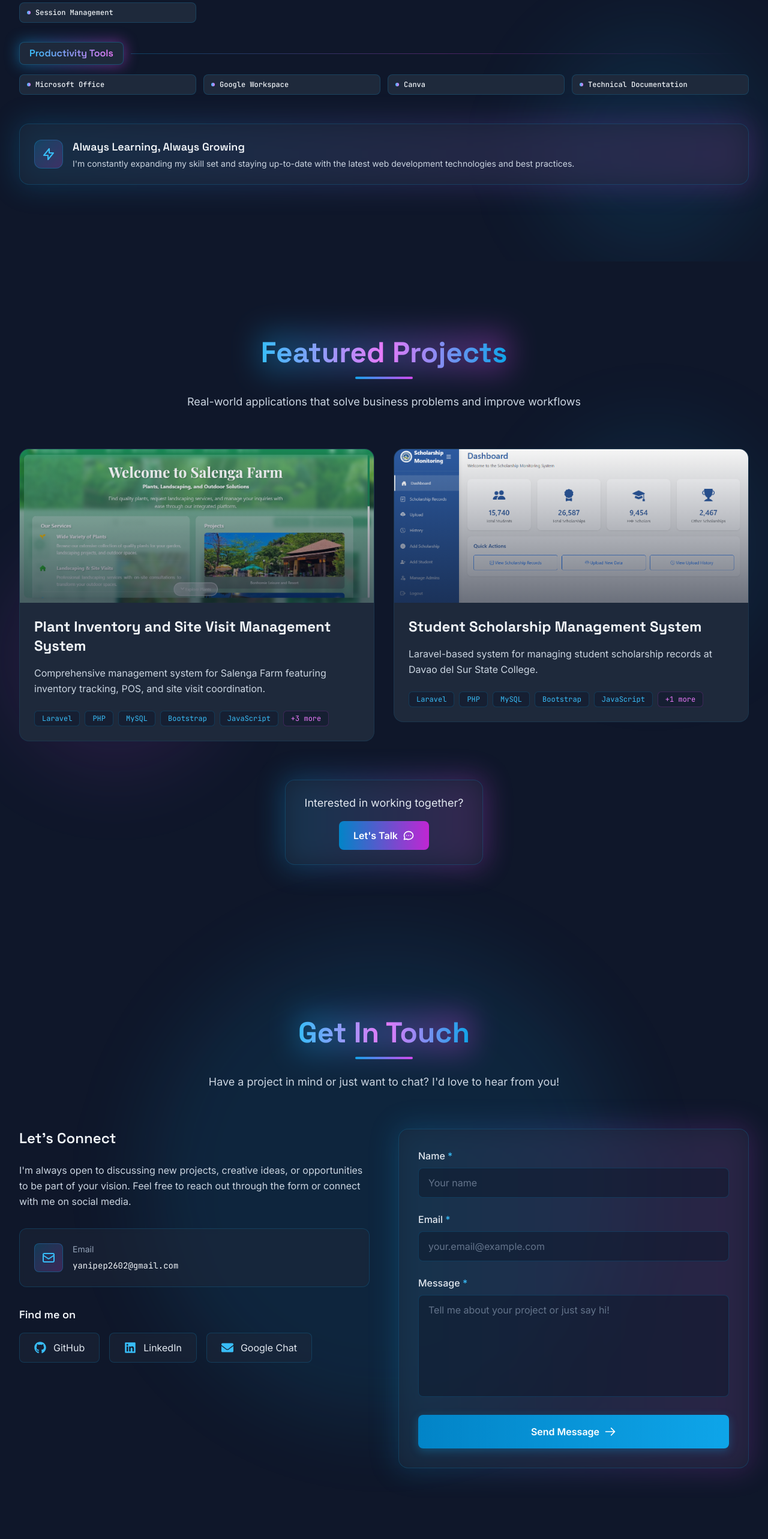
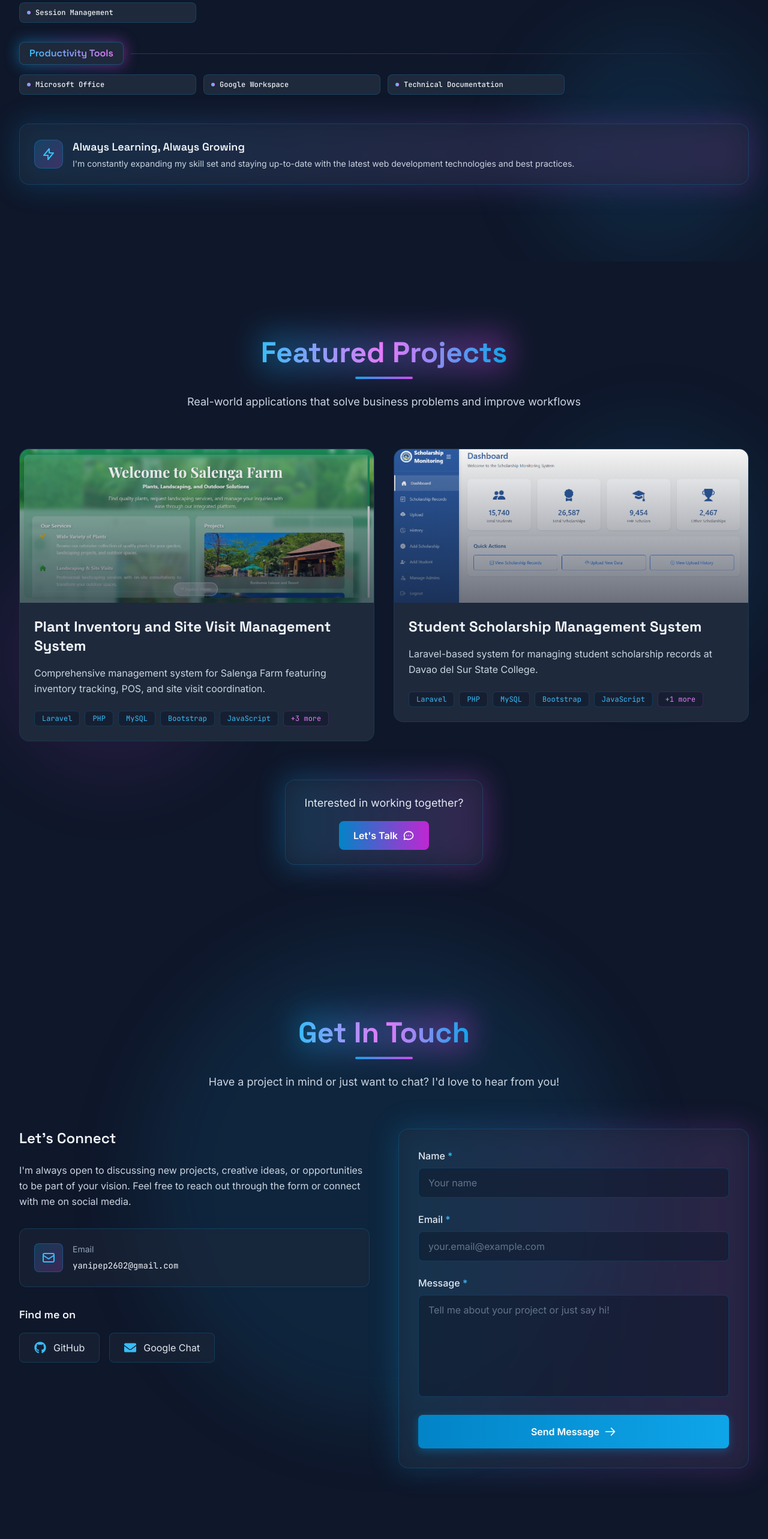
Before and after one commit to CLouDyWolcen/charleslouisdavid, a React (Vite) app: page / in a window 1280 px wide. Shown: the part 2500-5066 px from the top of the page at 60% size. Built offline with nearby package versions, Linux system fonts and the light colour scheme.

Commit message:
Remove Canva and LinkedIn, fix social links

```diff
--- a/src/data/profile.ts
+++ b/src/data/profile.ts
@@ -15,13 +15,8 @@ export const profile: Profile = {
   socialLinks: [
     {
       platform: "GitHub",
-      url: "https://github.com/charleslouis-david",
+      url: "https://github.com/CLouDyWolcen",
       icon: "github"
-    },
-    {
-      platform: "LinkedIn",
-      url: "https://linkedin.com/in/charleslouis-david",
-      icon: "linkedin"
     },
     {
       platform: "Google Chat",
--- a/src/data/skills.ts
+++ b/src/data/skills.ts
@@ -19,6 +19,6 @@ export const skillCategories: SkillCategory[] = [
   },
   {
     category: "Productivity Tools",
-    skills: ["Microsoft Office", "Google Workspace", "Canva", "Technical Documentation"]
+    skills: ["Microsoft Office", "Google Workspace", "Technical Documentation"]
   }
 ];
```
